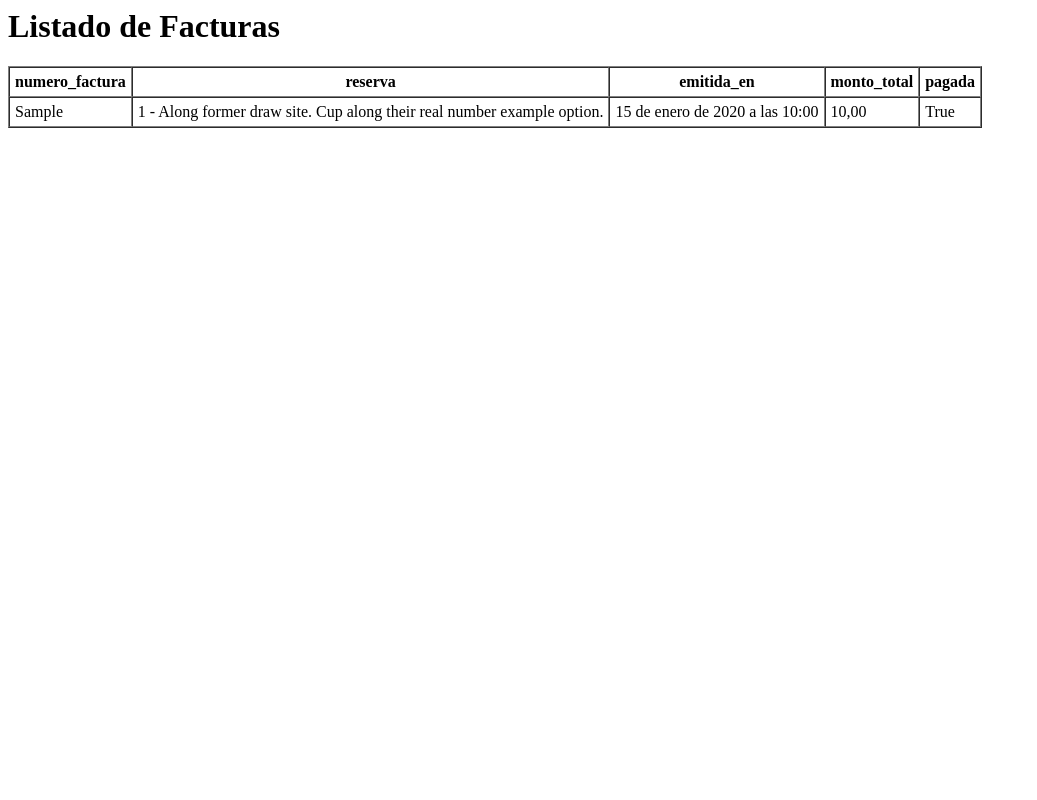
After one commit to antoniopoligonosur/PracticaHotel, a Django app: page /factura/lista in a window 1280 px wide. The commit adds this page. Shown: the whole page, without its empty margins (0-1037 px from the left). Run offline with Django 5.2, Linux system fonts and the light colour scheme; data comes from the database, SQL or seed files in the repository; tables that the repository leaves empty hold one stand-in row (values such as "Sample post").

Commit message:
Terminar url_9

```diff
--- /dev/null
+++ b/hotel/hotel/templates/hotel/factura_lista.html
@@ -0,0 +1,33 @@
+<html>
+<head>
+    <title>Listado de Facturas</title>
+</head>
+<body>
+
+<h1>Listado de Facturas</h1>
+
+<table border="1" cellpadding="5" cellspacing="0">
+    <thead>
+        <tr>
+            <th>numero_factura</th>
+            <th>reserva</th>
+            <th>emitida_en</th>
+            <th>monto_total</th>
+            <th>pagada</th>
+        </tr>
+    </thead>
+    <tbody>
+        {% for f in factura_lista %}
+        <tr>
+            <td>{{ f.numero_factura }}</td>
+            <td>{{ f.reserva.id }} - {{ f.reserva.huesped.nombre }}</td>
+            <td>{{ f.emitida_en }}</td>
+            <td>{{ f.monto_total }}</td>
+            <td>{{ f.pagada }}</td>
+        </tr>
+        {% endfor %}
+    </tbody>
+</table>
+
+</body>
+</html>
--- a/hotel/hotel/templates/hotel/index.html
+++ b/hotel/hotel/templates/hotel/index.html
@@ -21,6 +21,7 @@
        <li><a href="{% url 'perfil_huesped_lista' %}">Perfiles de Huésped</a></li>
        <li><a href="{% url 'servicio_lista' %}">Servicios</a></li>
        <li><a href="{% url 'reserva_lista' %}">Reservas</a></li>
+       <li><a href="{% url 'factura_lista' %}">Facturas</a></li>
    </ul>
 
 </body>
--- a/hotel/hotel/urls.py
+++ b/hotel/hotel/urls.py
@@ -19,5 +19,7 @@ urlpatterns = [
    path('servicio/lista', views.servicio_lista, name='servicio_lista'),
    # 8) Reserva
    path('reserva/lista', views.reserva_lista, name='reserva_lista'),
+   # 9) Factura
+   path('factura/lista', views.factura_lista, name='factura_lista')
 
 ]
--- a/hotel/hotel/views.py
+++ b/hotel/hotel/views.py
@@ -141,5 +141,18 @@ def reserva_lista(request):
     '''
     return render(request, 'hotel/reserva_lista.html', {'reserva_lista': reservas})
 
+# 9) Facturas
+# ESTA VISTA SIRVE PARA MOSTRAR EL CONTENIDO DE FACTURA Y SU RESERVA RELACIONADA:
+# Muestra numero_factura, reserva, emitida_en, monto_total y pagada
+def factura_lista(request):
+    facturas = Factura.objects.select_related('reserva', 'reserva__huesped').all()
+
+    '''
+    facturas = Factura.objects.raw(" SELECT f.* FROM hotel_factura f "
+                                   " JOIN hotel_reserva r ON r.id = f.reserva_id "
+                                   " ORDER BY f.emitida_en DESC ")
+    '''
+    return render(request, 'hotel/factura_lista.html', {'factura_lista': facturas})
+
 def mi_error_404(request, exception=None):
     return render(request, 'errores/404.html', status=404)
```
